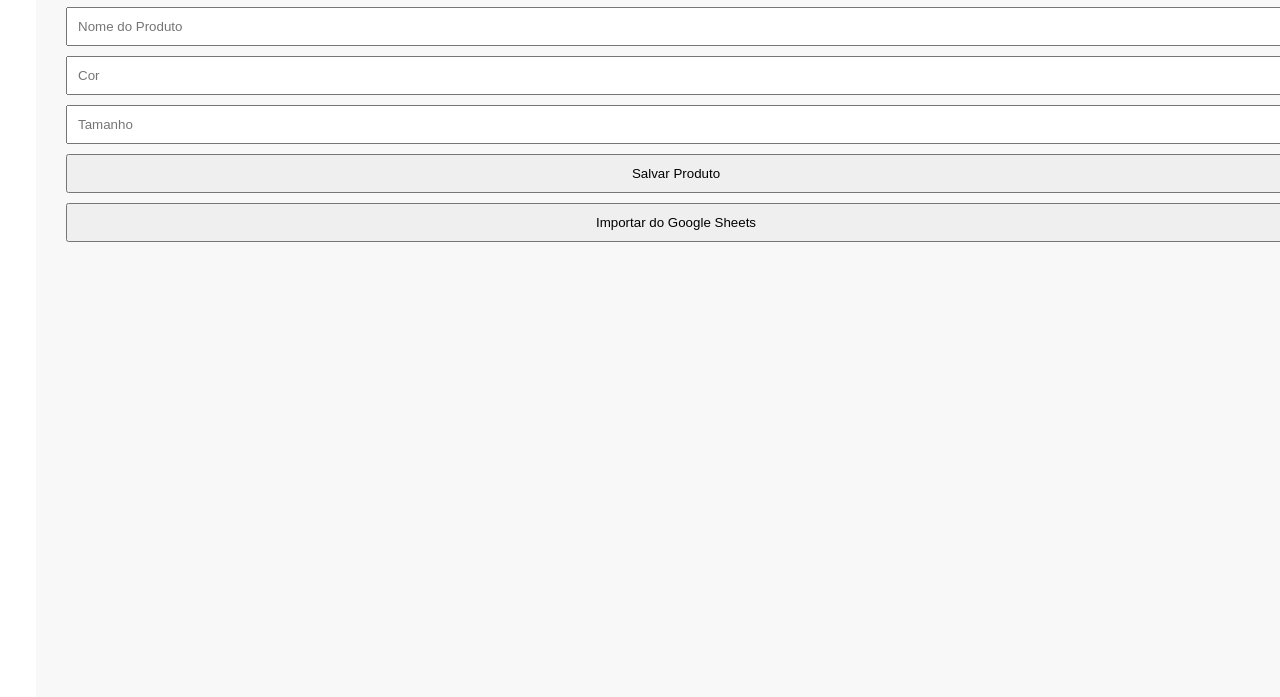
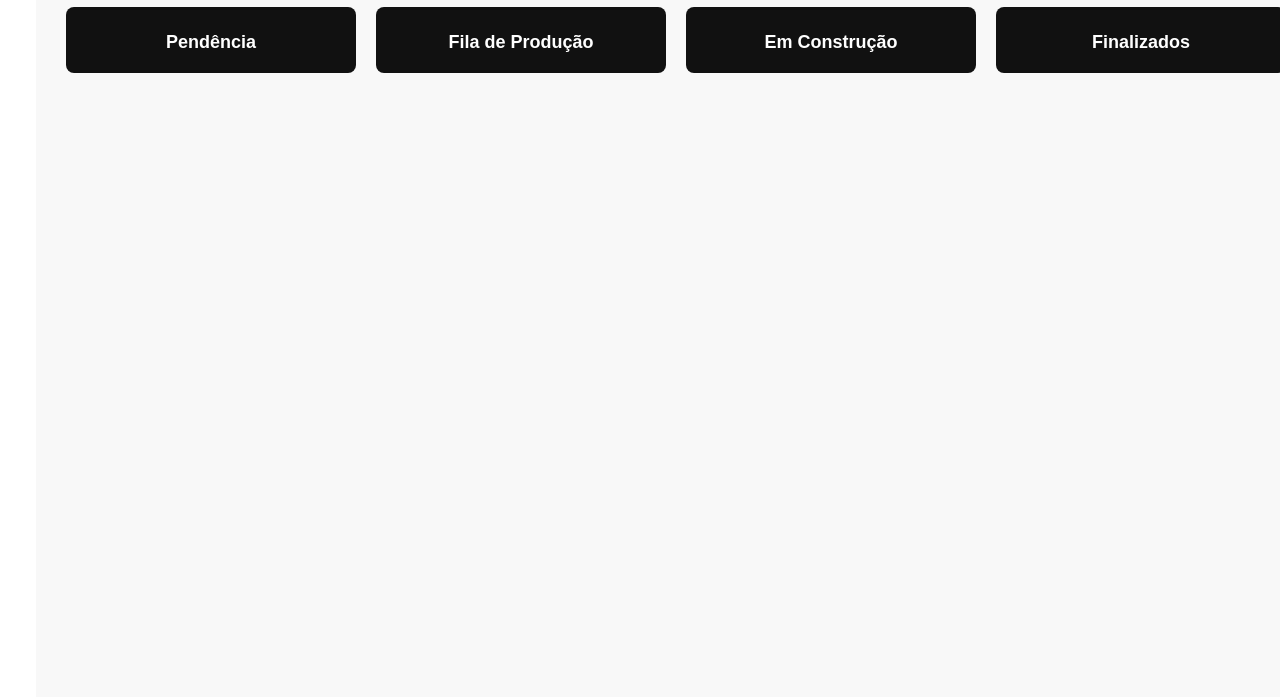
Before and after one commit to usemartier/martier-sistema, a plain HTML site: page index.html in a window 1280 px wide. Shown: the part 103-800 px from the top of the page. Drawn offline with nearby package versions, Linux system fonts and the light colour scheme.

Commit message:
index.html

```diff
--- a/index.html
+++ b/index.html
@@ -153,6 +153,23 @@ function limparFinalizadosDiariamente() {
 limparFinalizadosDiariamente();
 
 let painelInterval;
+window.onload = () => {
+  // Esconder o menu lateral ao iniciar
+  const menu = document.getElementById("menuLateral");
+  const conteudo = document.getElementById("conteudo");
+  menu.classList.add("menu-oculta");
+  conteudo.classList.add("expandido");
+
+  // Carregar a tela "Painel de Produção" por padrão
+  carregarTela("painel");
+
+  // Marcar o botão do menu como ativo
+  document.querySelectorAll('.menu-link').forEach(link => {
+    link.classList.remove('active');
+  });
+  document.querySelector('a[data-tela="painel"]').classList.add('active');
+};
+
 
 function carregarTela(tela) {
   clearInterval(painelInterval);
```
